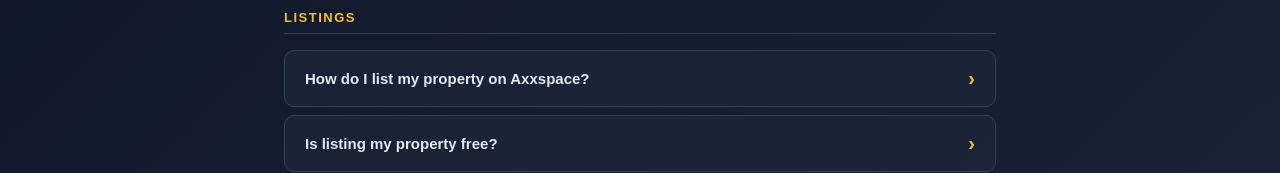
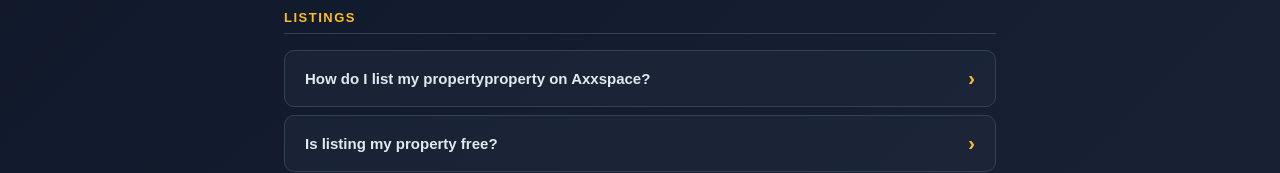
Before and after one commit to richard254120/axx-spaces-frontend, a React (Vite) app: page /faq in a window 1280 px wide. Shown: the part 376-549 px from the top of the page. Built offline with nearby package versions, Linux system fonts and the light colour scheme.

Commit message:
Update project

```diff
--- a/src/pages/FAQ.jsx
+++ b/src/pages/FAQ.jsx
@@ -5,7 +5,7 @@
     category: "Listings",
     items: [
       {
-        q: "How do I list my property on Axxspace?",
+        q: "How do I list my  propertyproperty on Axxspace?",
         a: "Create an account, go to your Dashboard and click 'Upload Property'. Fill in the details — title, description, photos, price, and location — then submit for review. Your listing goes live within 24 hours.",
       },
       {
```
